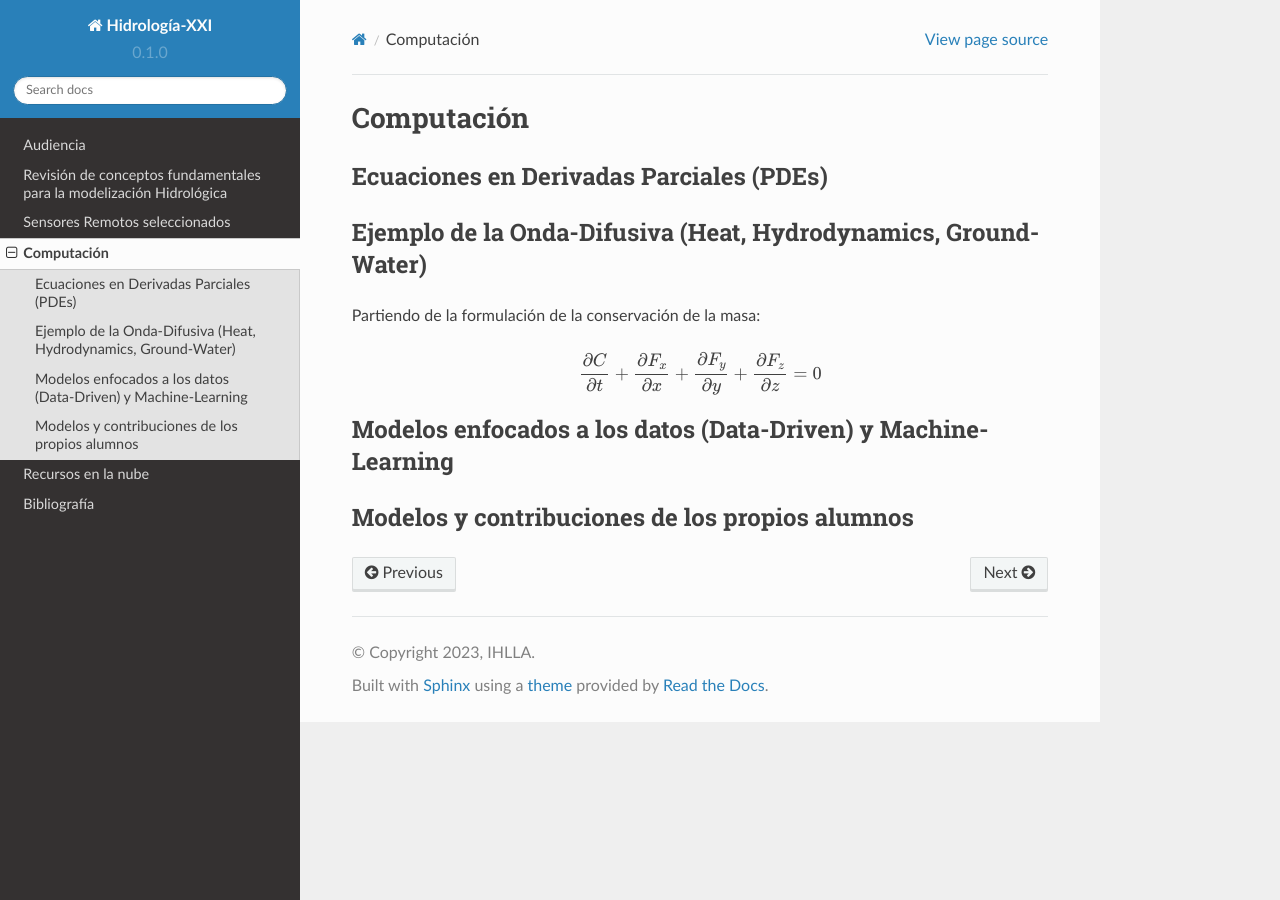
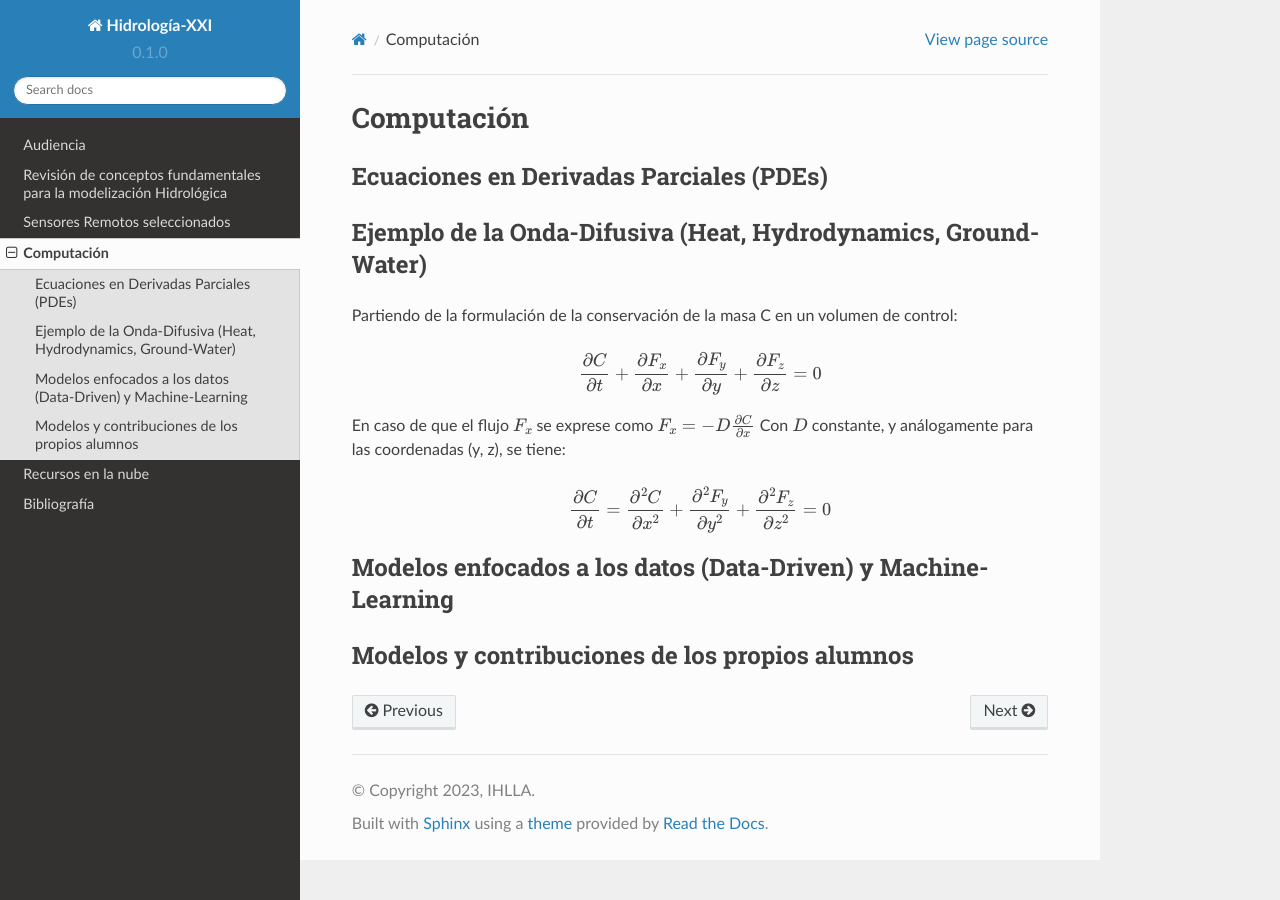
Before and after one commit to ivillamadrid/HidrologiaXXI, a Sphinx documentation site: the page built from docs/source/computacion.rst, in a window 1280 px wide. Built offline with Sphinx 7.4.7 and the Read the Docs theme 2.0.0, drawn with Linux system fonts in a browser that asks for light colours.

Commit message:
Update computacion.rst

```diff
--- a/docs/source/computacion.rst
+++ b/docs/source/computacion.rst
@@ -6,11 +6,19 @@ Ecuaciones en Derivadas Parciales (PDEs)
 
 Ejemplo de la Onda-Difusiva (Heat, Hydrodynamics, Ground-Water)
 ---------------------------------------------------------------
-Partiendo de la formulación de la conservación de la masa:
+Partiendo de la formulación de la conservación de la masa C en un volumen de control:
 
 .. math::
 
   \frac{\partial C}{\partial t}+ \frac{\partial F_x}{\partial x}+ \frac{\partial F_y}{\partial y}+ \frac{\partial F_z}{\partial z}=0
+
+En caso de que el flujo :math:`F_x` se exprese como :math:`F_x=-D\frac{\partial C}{\partial x}`
+Con :math:`D` constante, y análogamente para las coordenadas (y, z), se tiene:
+
+.. math::
+
+  \frac{\partial C}{\partial t}= \frac{\partial^2 C}{\partial x^2}+ \frac{\partial^2 F_y}{\partial y^2}+ \frac{\partial^2 F_z}{\partial z^2}=0
+
 
 Modelos enfocados a los datos (Data-Driven) y Machine-Learning
 --------------------------------------------------------------
```
